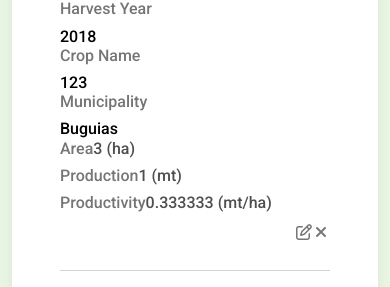
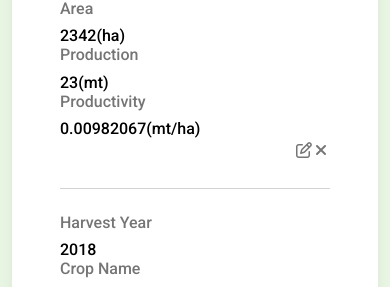
Before and after one commit to donharl1522/cit8UcSpecial, a PHP site: page /create.php in a window 390 px wide. Shown: the part 1401-1688 px from the top of the page. Run offline with PHP 8.4, Linux system fonts and the light colour scheme; data comes from the database, SQL or seed files in the repository; some libraries are stand-ins or nearby versions.

Commit message:
Add files via upload

```diff
--- a/create.php
+++ b/create.php
@@ -26,11 +26,11 @@
                   $res=mysqli_query($link,"select * from maintable");
                   while($row=mysqli_fetch_array($res)):?>
                   <div class="row mb-4 d-flex justify-content-between align-items-center">
-                    <div class="col-md-2 col-lg-2 col-xl-2">
+                    <!--<div class="col-md-2 col-lg-2 col-xl-2">
                       <img
                         src="https://media.istockphoto.com/vectors/wheat-ears-icon-in-flat-design-style-oats-harvest-crop-symbol-vector-id1281246050?k=20&m=1281246050&s=170667a&w=0&h=XR7P4GBMnwqHZx75mExrM-_2tJCyaOKBpx4K6TepDPM="
                         class="img-fluid rounded-3">
-                    </div>
+                    </div>-->
                     <div class="col-md-2 col-lg-2 col-xl-2">
                       <h6 class="text-muted"><?php echo " Harvest Year"; ?></h6>
                       <h6 class="text-black mb-0"><?php echo $row["harvestYear"]; ?></h6>
@@ -43,17 +43,17 @@
                       <h6 class="text-muted"><?php echo "Municipality"; ?></h6>
                       <h6 class="text-black mb-0"><?php echo $row["munName"]; ?></h6>
                     </div>
-                    <div class="col-md-1 col-lg-1 col-xl-1 d-flex">
+                    <div class="col-md-2 col-lg-1 col-xl-2">
                       <h6 class="text-muted"><?php echo "Area"; ?></h6>
-                      <h6 class="mb-0"><?php echo $row["prodArea"]; ?> (ha)</h6>
+                      <h6 class="text-black mb-0"><?php echo $row["prodArea"]; ?>(ha)</h6>
                     </div>
-                    <div class="col-md-3 col-lg-1 col-xl-1 d-flex">
+                    <div class="col-md-3 col-lg-2 col-xl-2">
                       <h6 class="text-muted"><?php echo "Production"; ?></h6>
-                      <h6 class="mb-0"><?php echo $row["cropProd"]; ?> (mt)</h6>
+                      <h6 class="text-black mb-0"><?php echo $row["cropProd"]; ?>(mt)</h6>
                     </div>
-                    <div class="col-md-3 col-lg-1 col-xl-1 d-flex">
+                    <div class="col-md-3 col-lg-2 col-xl-2">
                       <h6 class="text-muted"><?php echo "Productivity"; ?></h6>
-                      <h6 class="mb-0"><?php echo $row["prodRate"]; ?> (mt/ha)  </h6>
+                      <h6 class="text-black mb-0"><?php echo $row["prodRate"]; ?>(mt/ha)</h6>
                     </div>
                     <div class="col-md-1 col-lg-1 col-xl-1 text-end">
                       <a href="edit.php?id=<?php echo $row["id"]; ?>" class="text-muted"><i class="far fa-edit"></i></a>
```
